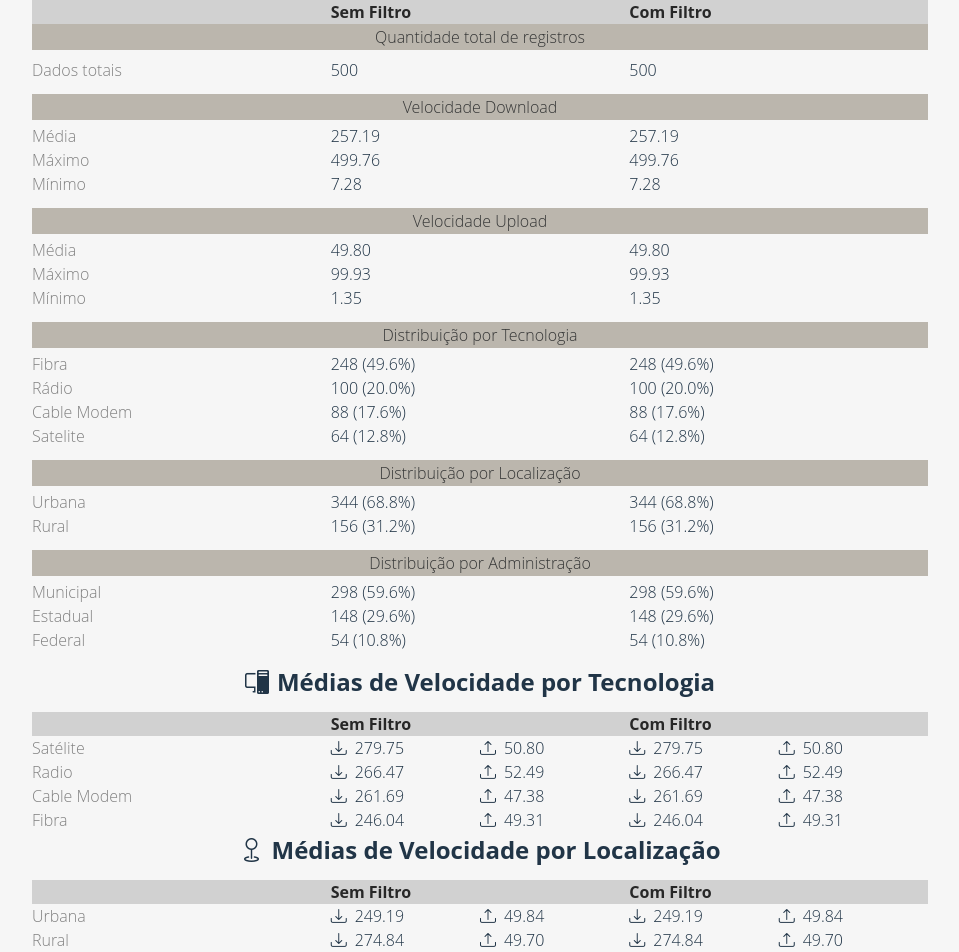
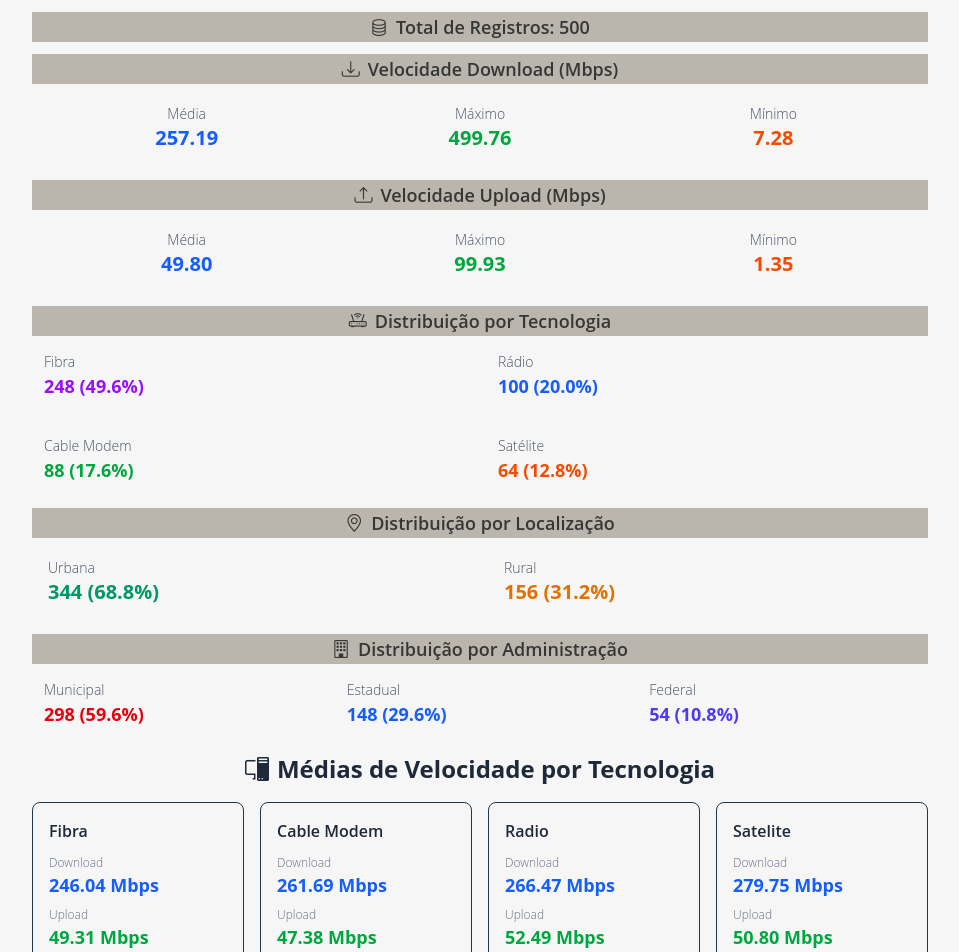
Before and after one commit to isabellacpmelo/the-internet-monitor, a React (Vite) app: page / in a window 1280 px wide. Shown: the part 4060-5012 px from the top of the page, without its empty margins (32-991 px from the left). Built offline with nearby package versions, Linux system fonts and the light colour scheme.

Commit message:
feat: simplify DatasetSummary component by removing filteredData prop and enhancing layout

```diff
--- a/src/components/DatasetSummary/index.tsx
+++ b/src/components/DatasetSummary/index.tsx
@@ -1,18 +1,14 @@
 import { useDatasetStats } from '../../hooks/DatasetStats'
 import type { InternetData } from '../../types/filters'
-import { DatasetSummaryLines } from '../DatasetSummaryLines'
 import './syle.css'
 
 interface DatasetSummaryProps {
   data: InternetData[]
-  filteredData: InternetData[]
   title?: string
 }
 
-export function DatasetSummary({ data, filteredData }: DatasetSummaryProps) {
+export function DatasetSummary({ data }: DatasetSummaryProps) {
   const stats = useDatasetStats(data)
-  const filteredStats = useDatasetStats(filteredData)
-  console.log(filteredStats)
 
   const formatNumber = (num: number) => num.toFixed(2)
   const formatPercent = (value: number, total: number) =>
@@ -24,275 +20,267 @@ export function DatasetSummary({ data, filteredData }: DatasetSummaryProps) {
         <div>
           <h2>
             <i className='bi bi-file-earmark-text mr-2' />
-            Resumo Geral
+            Resumo dos dados
           </h2>
 
-          <div className='grid grid-cols-3'>
-            <h3 className='bg-black/15'>
-              <span className='text-transparent'>Tipo</span>
-            </h3>
-            <h3 className='bg-black/15'>Sem Filtro</h3>
-            <h3 className='bg-black/15'>Com Filtro</h3>
-          </div>
-
-          <h4>Quantidade total de registros</h4>
-          <div className='summary-container mt-2'>
-            <DatasetSummaryLines
-              label='Dados totais'
-              originalValue={stats.totalRecords}
-              filteredValue={filteredStats.totalRecords}
-            />
+          <div className='summary-container mt-6'>
+            <h4 className='text-lg font-semibold mb-3 text-gray-800'>
+              <i className='bi bi-database mr-2' />
+              Total de Registros: {stats.totalRecords}
+            </h4>
           </div>
 
           <div className='summary-container'>
-            <h4>Velocidade Download</h4>
-            <DatasetSummaryLines
-              label='Média'
-              originalValue={formatNumber(stats.downloadStats.average)}
-              filteredValue={formatNumber(filteredStats.downloadStats.average)}
-            />
-            <DatasetSummaryLines
-              label='Máximo'
-              originalValue={formatNumber(stats.downloadStats.max)}
-              filteredValue={formatNumber(filteredStats.downloadStats.max)}
-            />
-            <DatasetSummaryLines
-              label='Mínimo'
-              originalValue={formatNumber(stats.downloadStats.min)}
-              filteredValue={formatNumber(filteredStats.downloadStats.min)}
-            />
+            <h4 className='text-lg font-semibold mb-3 text-gray-800'>
+              <i className='bi bi-download mr-2' />
+              Velocidade Download (Mbps)
+            </h4>
+            <div className='grid grid-cols-3 gap-4 p-4  rounded-lg'>
+              <div className='text-center'>
+                <p className='text-sm text-gray-600'>Média</p>
+                <p className='text-xl font-bold text-blue-600'>
+                  {formatNumber(stats.downloadStats.average)}
+                </p>
+              </div>
+              <div className='text-center'>
+                <p className='text-sm text-gray-600'>Máximo</p>
+                <p className='text-xl font-bold text-green-600'>
+                  {formatNumber(stats.downloadStats.max)}
+                </p>
+              </div>
+              <div className='text-center'>
+                <p className='text-sm text-gray-600'>Mínimo</p>
+                <p className='text-xl font-bold text-orange-600'>
+                  {formatNumber(stats.downloadStats.min)}
+                </p>
+              </div>
+            </div>
           </div>
 
           <div className='summary-container'>
-            <h4>Velocidade Upload</h4>
-            <DatasetSummaryLines
-              label='Média'
-              originalValue={formatNumber(stats.uploadStats.average)}
-              filteredValue={formatNumber(filteredStats.uploadStats.average)}
-            />
-            <DatasetSummaryLines
-              label='Máximo'
-              originalValue={formatNumber(stats.uploadStats.max)}
-              filteredValue={formatNumber(filteredStats.uploadStats.max)}
-            />
-            <DatasetSummaryLines
-              label='Mínimo'
-              originalValue={formatNumber(stats.uploadStats.min)}
-              filteredValue={formatNumber(filteredStats.uploadStats.min)}
-            />
+            <h4 className='text-lg font-semibold mb-3 text-gray-800'>
+              <i className='bi bi-upload mr-2' />
+              Velocidade Upload (Mbps)
+            </h4>
+            <div className='grid grid-cols-3 gap-4 p-4 rounded-lg'>
+              <div className='text-center'>
+                <p className='text-sm text-gray-600'>Média</p>
+                <p className='text-xl font-bold text-blue-600'>
+                  {formatNumber(stats.uploadStats.average)}
+                </p>
+              </div>
+              <div className='text-center'>
+                <p className='text-sm text-gray-600'>Máximo</p>
+                <p className='text-xl font-bold text-green-600'>
+                  {formatNumber(stats.uploadStats.max)}
+                </p>
+              </div>
+              <div className='text-center'>
+                <p className='text-sm text-gray-600'>Mínimo</p>
+                <p className='text-xl font-bold text-orange-600'>
+                  {formatNumber(stats.uploadStats.min)}
+                </p>
+              </div>
+            </div>
           </div>
           <div className='summary-container'>
-            <h4>Distribuição por Tecnologia</h4>
-            <DatasetSummaryLines
-              label='Fibra'
-              originalValue={`${
-                stats.technologyCount['Fibra']
-              } (${formatPercent(
-                stats.technologyCount['Fibra'],
+            <h4 className='text-lg font-semibold mb-3 text-gray-800'>
+              <i className='bi bi-router mr-2' />
+              Distribuição por Tecnologia
+            </h4>
+            <div className='grid grid-cols-2 gap-3'>
+              <div className='p-3'>
+                <p className='text-sm text-gray-600'>Fibra</p>
+                <p className='text-lg font-bold text-purple-600'>
+                  {stats.technologyCount['Fibra'] || 0} (
+                  {formatPercent(
+                    stats.technologyCount['Fibra'] || 0,
                     stats.totalRecords
-              )}%)`}
-              filteredValue={`${
-                filteredStats.technologyCount['Fibra']
-              } (${formatPercent(
-                filteredStats.technologyCount['Fibra'],
-                filteredStats.totalRecords
-              )}%)`}
-            />
-            <DatasetSummaryLines
-              label='Rádio'
-              originalValue={`${
-                stats.technologyCount['Radio']
-              } (${formatPercent(
-                stats.technologyCount['Radio'],
+                  )}
+                  %)
+                </p>
+              </div>
+              <div className='p-3'>
+                <p className='text-sm text-gray-600'>Rádio</p>
+                <p className='text-lg font-bold text-blue-600'>
+                  {stats.technologyCount['Radio'] || 0} (
+                  {formatPercent(
+                    stats.technologyCount['Radio'] || 0,
                     stats.totalRecords
-              )}%)`}
-              filteredValue={`${
-                filteredStats.technologyCount['Radio']
-              } (${formatPercent(
-                filteredStats.technologyCount['Radio'],
-                filteredStats.totalRecords
-              )}%)`}
-            />
-            <DatasetSummaryLines
-              label='Cable Modem'
-              originalValue={`${
-                stats.technologyCount['Cable Modem']
-              } (${formatPercent(
-                stats.technologyCount['Cable Modem'],
+                  )}
+                  %)
+                </p>
+              </div>
+              <div className='p-3'>
+                <p className='text-sm text-gray-600'>Cable Modem</p>
+                <p className='text-lg font-bold text-green-600'>
+                  {stats.technologyCount['Cable Modem'] || 0} (
+                  {formatPercent(
+                    stats.technologyCount['Cable Modem'] || 0,
                     stats.totalRecords
-              )}%)`}
-              filteredValue={`${
-                filteredStats.technologyCount['Cable Modem']
-              } (${formatPercent(
-                filteredStats.technologyCount['Cable Modem'],
-                filteredStats.totalRecords
-              )}%)`}
-            />
-            <DatasetSummaryLines
-              label='Satelite'
-              originalValue={`${
-                stats.technologyCount['Satelite']
-              } (${formatPercent(
-                stats.technologyCount['Satelite'],
+                  )}
+                  %)
+                </p>
+              </div>
+              <div className='p-3 '>
+                <p className='text-sm text-gray-600'>Satélite</p>
+                <p className='text-lg font-bold text-orange-600'>
+                  {stats.technologyCount['Satelite'] || 0} (
+                  {formatPercent(
+                    stats.technologyCount['Satelite'] || 0,
                     stats.totalRecords
-              )}%)`}
-              filteredValue={`${
-                filteredStats.technologyCount['Satelite']
-              } (${formatPercent(
-                filteredStats.technologyCount['Satelite'],
-                filteredStats.totalRecords
-              )}%)`}
-            />
+                  )}
+                  %)
+                </p>
+              </div>
+            </div>
           </div>
           <div className='summary-container'>
-            <h4>Distribuição por Localização</h4>
-            <DatasetSummaryLines
-              label='Urbana'
-              originalValue={`${stats.locationCount['Urbana']} (${formatPercent(
-                stats.locationCount['Urbana'],
+            <h4 className='text-lg font-semibold mb-3 text-gray-800'>
+              <i className='bi bi-geo-alt mr-2' />
+              Distribuição por Localização
+            </h4>
+            <div className='grid grid-cols-2 gap-4'>
+              <div className='p-4'>
+                <p className='text-sm text-gray-600'>Urbana</p>
+                <p className='text-xl font-bold text-emerald-600'>
+                  {stats.locationCount['Urbana'] || 0} (
+                  {formatPercent(
+                    stats.locationCount['Urbana'] || 0,
                     stats.totalRecords
-              )}%)`}
-              filteredValue={`${
-                filteredStats.locationCount['Urbana']
-              } (${formatPercent(
-                filteredStats.locationCount['Urbana'],
-                filteredStats.totalRecords
-              )}%)`}
-            />
-            <DatasetSummaryLines
-              label='Rural'
-              originalValue={`${stats.locationCount['Rural']} (${formatPercent(
-                stats.locationCount['Rural'],
+                  )}
+                  %)
+                </p>
+              </div>
+              <div className='p-4'>
+                <p className='text-sm text-gray-600'>Rural</p>
+                <p className='text-xl font-bold text-amber-600'>
+                  {stats.locationCount['Rural'] || 0} (
+                  {formatPercent(
+                    stats.locationCount['Rural'] || 0,
                     stats.totalRecords
-              )}%)`}
-              filteredValue={`${
-                filteredStats.locationCount['Rural']
-              } (${formatPercent(
-                filteredStats.locationCount['Rural'],
-                filteredStats.totalRecords
-              )}%)`}
-            />
+                  )}
+                  %)
+                </p>
+              </div>
+            </div>
           </div>
           <div className='summary-container'>
-            {' '}
-            <h4>Distribuição por Administração</h4>
-            <DatasetSummaryLines
-              label='Municipal'
-              originalValue={`${
-                stats.administrationCount['Municipal']
-              } (${formatPercent(
-                stats.administrationCount['Municipal'],
+            <h4 className='text-lg font-semibold mb-3 text-gray-800'>
+              <i className='bi bi-building mr-2' />
+              Distribuição por Administração
+            </h4>
+            <div className='grid grid-cols-3 gap-3'>
+              <div className='p-3'>
+                <p className='text-sm text-gray-600'>Municipal</p>
+                <p className='text-lg font-bold text-red-600'>
+                  {stats.administrationCount['Municipal'] || 0} (
+                  {formatPercent(
+                    stats.administrationCount['Municipal'] || 0,
                     stats.totalRecords
-              )}%)`}
-              filteredValue={`${
-                filteredStats.administrationCount['Municipal']
-              } (${formatPercent(
-                filteredStats.administrationCount['Municipal'],
-                filteredStats.totalRecords
-              )}%)`}
-            />
-            <DatasetSummaryLines
-              label='Estadual'
-              originalValue={`${
-                stats.administrationCount['Estadual']
-              } (${formatPercent(
-                stats.administrationCount['Estadual'],
+                  )}
+                  %)
+                </p>
+              </div>
+              <div className='p-3'>
+                <p className='text-sm text-gray-600'>Estadual</p>
+                <p className='text-lg font-bold text-blue-600'>
+                  {stats.administrationCount['Estadual'] || 0} (
+                  {formatPercent(
+                    stats.administrationCount['Estadual'] || 0,
                     stats.totalRecords
-              )}%)`}
-              filteredValue={`${
-                filteredStats.administrationCount['Estadual']
-              } (${formatPercent(
-                filteredStats.administrationCount['Estadual'],
-                filteredStats.totalRecords
-              )}%)`}
-            />
-            <DatasetSummaryLines
-              label='Federal'
-              originalValue={`${
-                stats.administrationCount['Federal']
-              } (${formatPercent(
-                stats.administrationCount['Federal'],
+                  )}
+                  %)
+                </p>
+              </div>
+              <div className='p-3'>
+                <p className='text-sm text-gray-600'>Federal</p>
+                <p className='text-lg font-bold text-indigo-600'>
+                  {stats.administrationCount['Federal'] || 0} (
+                  {formatPercent(
+                    stats.administrationCount['Federal'] || 0,
                     stats.totalRecords
-              )}%)`}
-              filteredValue={`${
-                filteredStats.administrationCount['Federal']
-              } (${formatPercent(
-                filteredStats.administrationCount['Federal'],
-                filteredStats.totalRecords
-              )}%)`}
-            />
+                  )}
+                  %)
+                </p>
+              </div>
+            </div>
           </div>
         </div>
 
         <div>
-          <h2>
+          <h2 className='text-xl font-bold mb-4 text-gray-800'>
             <i className='bi bi-pc-display mr-2' />
             Médias de Velocidade por Tecnologia
           </h2>
 
-          <div className='grid grid-cols-3'>
-            <h3 className='bg-black/15'>
-              <span className='text-transparent'>Tipo</span>
-            </h3>
-            <h3 className='bg-black/15'>Sem Filtro</h3>
-            <h3 className='bg-black/15'>Com Filtro</h3>
+          <div className='grid grid-cols-2 lg:grid-cols-4 gap-4'>
+            {Object.entries(stats.averagesByTechnology).map(
+              ([tech, speeds]) => (
+                <div key={tech} className='p-4 rounded-lg border'>
+                  <h5 className='font-semibold text-gray-800 mb-3'>{tech}</h5>
+                  <div className='space-y-2'>
+                    <div>
+                      <p className='text-xs text-gray-500'>Download</p>
+                      <p className='text-lg font-bold text-blue-600'>
+                        {speeds?.download
+                          ? formatNumber(speeds.download)
+                          : '0.00'}{' '}
+                        Mbps
+                      </p>
                     </div>
-
-          <DatasetSummaryLines
-            label='Satélite'
-            originalSpeedData={stats.averagesByTechnology['Satelite']}
-            filteredSpeedData={filteredStats.averagesByTechnology['Satelite']}
-            type='speed'
-          />
-          <DatasetSummaryLines
-            label='Radio'
-            originalSpeedData={stats.averagesByTechnology['Radio']}
-            filteredSpeedData={filteredStats.averagesByTechnology['Radio']}
-            type='speed'
-          />
-          <DatasetSummaryLines
-            label='Cable Modem'
-            originalSpeedData={stats.averagesByTechnology['Cable Modem']}
-            filteredSpeedData={
-              filteredStats.averagesByTechnology['Cable Modem']
-            }
-            type='speed'
-          />
-          <DatasetSummaryLines
-            label='Fibra'
-            originalSpeedData={stats.averagesByTechnology['Fibra']}
-            filteredSpeedData={filteredStats.averagesByTechnology['Fibra']}
-            type='speed'
-          />
+                    <div>
+                      <p className='text-xs text-gray-500'>Upload</p>
+                      <p className='text-lg font-bold text-green-600'>
+                        {speeds?.upload ? formatNumber(speeds.upload) : '0.00'}{' '}
+                        Mbps
+                      </p>
+                    </div>
+                  </div>
+                </div>
+              )
+            )}
+          </div>
         </div>
 
         <div>
-          <h2>
+          <h2 className='text-xl font-bold mb-4 text-gray-800'>
             <i className='bi bi-geo mr-2' />
             Médias de Velocidade por Localização
           </h2>
-          <div className='grid grid-cols-3'>
-            <h3 className='bg-black/15'>
-              <span className='text-transparent'>Tipo</span>
-            </h3>
-            <h3 className='bg-black/15'>Sem Filtro</h3>
-            <h3 className='bg-black/15'>Com Filtro</h3>
+          <div className='grid grid-cols-2 gap-6'>
+            {Object.entries(stats.averagesByLocation).map(
+              ([location, speeds]) => (
+                <div key={location} className='p-6 border shadow-sm'>
+                  <h5 className='font-semibold text-gray-800 mb-4 flex items-center'>
+                    <i
+                      className={`bi ${
+                        location === 'Urbana' ? 'bi-buildings' : 'bi-tree'
+                      } mr-2`}
+                    />
+                    {location}
+                  </h5>
+                  <div className='grid grid-cols-2 gap-4'>
+                    <div className='text-center'>
+                      <p className='text-sm text-gray-500 mb-1'>Download</p>
+                      <p className='text-2xl font-bold text-blue-600'>
+                        {speeds?.download
+                          ? formatNumber(speeds.download)
+                          : '0.00'}
+                      </p>
+                      <p className='text-xs text-gray-400'>Mbps</p>
                     </div>
-          <div>
-            <DatasetSummaryLines
-              label='Urbana'
-              originalSpeedData={stats.averagesByLocation['Urbana']}
-              filteredSpeedData={filteredStats.averagesByLocation['Urbana']}
-              type='speed'
-            />
+                    <div className='text-center'>
+                      <p className='text-sm text-gray-500 mb-1'>Upload</p>
+                      <p className='text-2xl font-bold text-green-600'>
+                        {speeds?.upload ? formatNumber(speeds.upload) : '0.00'}
+                      </p>
+                      <p className='text-xs text-gray-400'>Mbps</p>
                     </div>
-          <div>
-            <DatasetSummaryLines
-              label='Rural'
-              originalSpeedData={stats.averagesByLocation['Rural']}
-              filteredSpeedData={filteredStats.averagesByLocation['Rural']}
-              type='speed'
-            />
+                  </div>
+                </div>
+              )
+            )}
           </div>
         </div>
       </div>
--- a/src/templates/MainTemplate/index.tsx
+++ b/src/templates/MainTemplate/index.tsx
@@ -71,7 +71,7 @@ function MainTemplate() {
       </div>
 
       <DatasetCharts data={filteredData} />
-      <DatasetSummary data={data} filteredData={filteredData} />
+      <DatasetSummary data={filteredData} />
       <DatasetTable dataset={filteredData} />
       <FilterDrawer
         isOpen={isDrawerOpen}
```
Also changed, not shown: 1 other file (tests, documents, lock files or other folders). Lines whose indentation alone changed are shown as unchanged.
